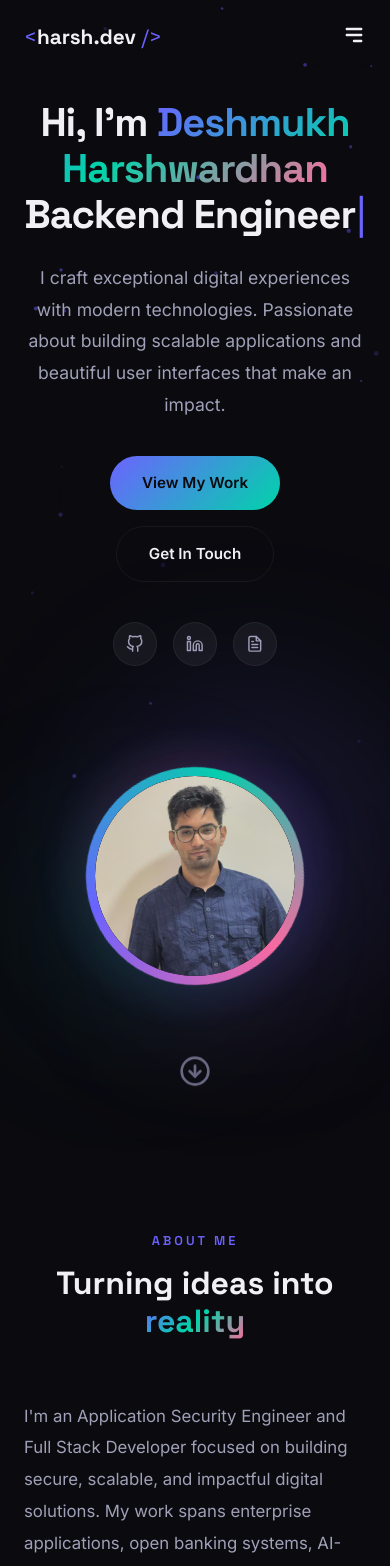
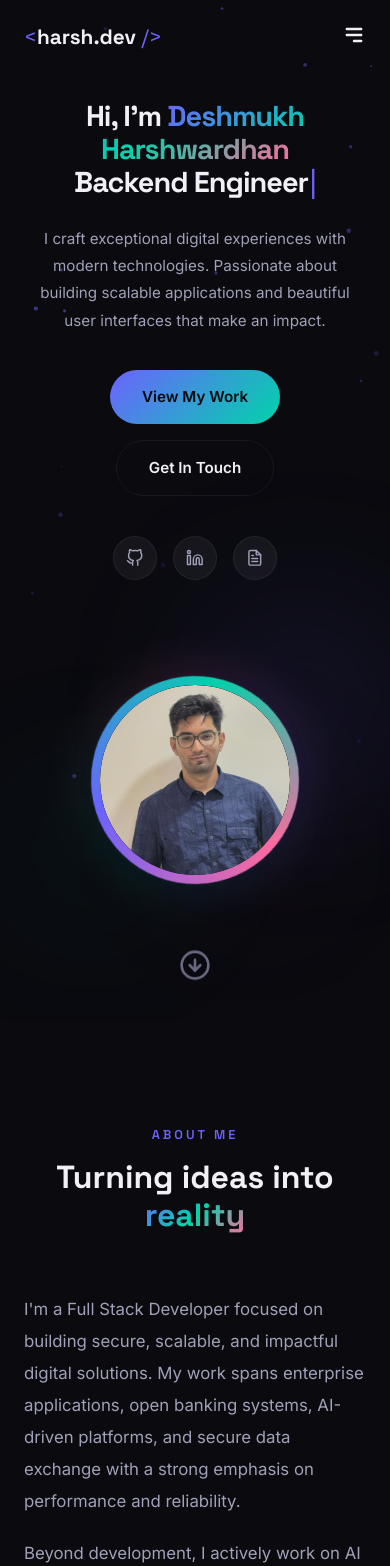
Before and after one commit to Harshwardhan-Deshmukh03/test_portfolio, a React (Vite) app: page / in a window 390 px wide. Shown: the top 1566 px of the page. Built offline with nearby package versions, Linux system fonts and the light colour scheme.

Commit message:
bug fix for mobile

```diff
--- a/src/components/About/About.jsx
+++ b/src/components/About/About.jsx
@@ -53,7 +53,7 @@ const About = () => {
             transition={{ duration: 0.6, delay: 0.2 }}
           >
             <p className="about__bio">
-              I&apos;m an Application Security Engineer and Full Stack Developer focused on building secure, scalable, and impactful digital solutions. My work spans enterprise applications, open banking systems, AI-driven platforms, and secure data exchange with a strong emphasis on performance and reliability.
+              I&apos;m a Full Stack Developer focused on building secure, scalable, and impactful digital solutions. My work spans enterprise applications, open banking systems, AI-driven platforms, and secure data exchange with a strong emphasis on performance and reliability.
             </p>
 
             <p className="about__bio">
--- a/src/components/Hero/Hero.css
+++ b/src/components/Hero/Hero.css
@@ -4,6 +4,7 @@
   align-items: center;
   position: relative;
   padding-top: 100px;
+  overflow-x: clip;
 }
 
 .hero__container {
@@ -29,7 +30,8 @@
 /* ── Typewriter ── */
 .hero__typed-role {
   display: inline-block;
-  white-space: nowrap;
+  min-width: 14ch;
+  text-align: left;
 }
 
 .hero__cursor {
@@ -292,14 +294,31 @@
 }
 
 @media (max-width: 900px) {
+  .hero {
+    overflow: hidden;
+  }
+
   .hero__container {
     grid-template-columns: 1fr;
     text-align: center;
   }
 
+  .hero__title {
+    font-size: clamp(1.8rem, 6vw, 2.8rem);
+    word-break: break-word;
+  }
+
+  .hero__typed-role {
+    display: block;
+    min-width: unset;
+    text-align: center;
+    min-height: 1.2em;
+  }
+
   .hero__description {
     margin-left: auto;
     margin-right: auto;
+    font-size: 0.95rem;
   }
 
   .hero__actions {
@@ -311,16 +330,38 @@
   }
 
   .hero__visual {
-    height: 300px;
+    height: 280px;
   }
 
   .hero__avatar-ring {
-    width: 210px;
-    height: 210px;
+    width: 200px;
+    height: 200px;
   }
 
   .hero__avatar {
-    width: 200px;
-    height: 200px;
+    width: 190px;
+    height: 190px;
+  }
+
+  .hero__orb--1 {
+    width: 180px;
+    height: 180px;
+    right: -20px;
+    top: -20px;
+  }
+
+  .hero__orb--2 {
+    width: 120px;
+    height: 120px;
+  }
+
+  .hero__orb--3 {
+    width: 100px;
+    height: 100px;
+  }
+
+  .hero__avatar-glow {
+    width: 220px;
+    height: 220px;
   }
 }
--- a/src/index.css
+++ b/src/index.css
@@ -64,6 +64,7 @@
 html {
   scroll-behavior: smooth;
   font-size: 16px;
+  overflow-x: hidden;
 }
 
 body {
```
